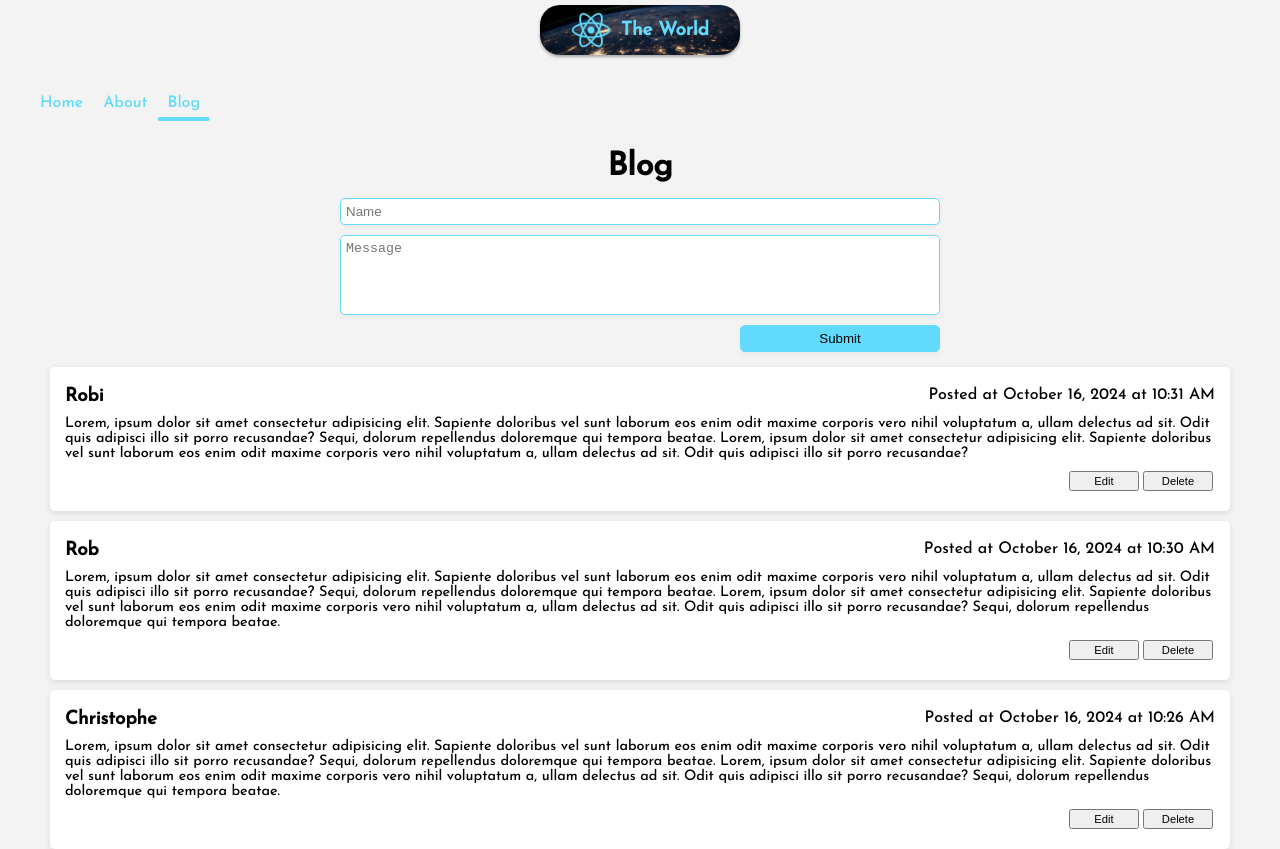
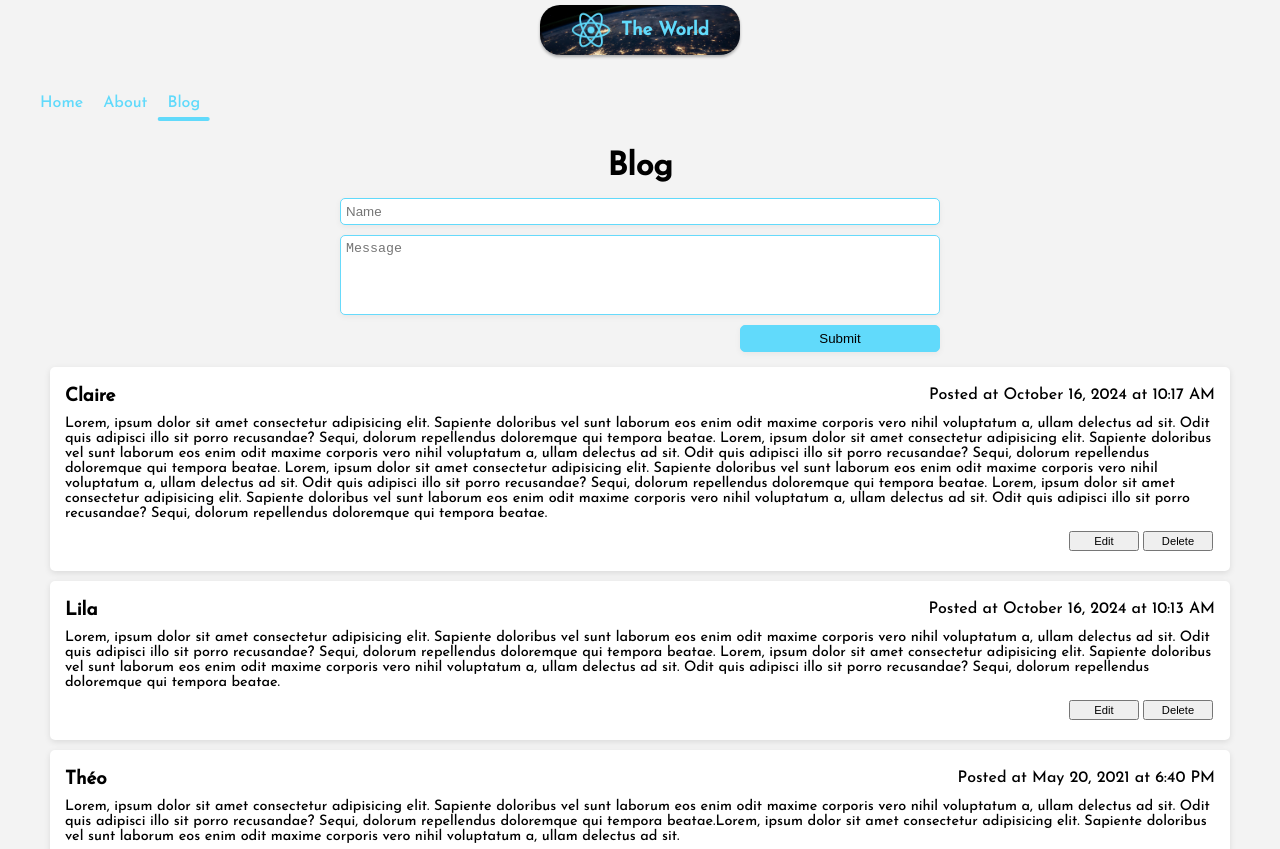
Before and after one commit to Rosanvila/React-Flag, a React (Create React App) app: page /blog in a window 1280 px wide. Shown: the top 849 px of the page. Built offline with nearby package versions, Linux system fonts and the light colour scheme; data requests are answered from the project's data file.

Commit message:
[feature] Delete articles fonction

```diff
--- a/src/assets/db.json
+++ b/src/assets/db.json
@@ -29,31 +29,6 @@
       "author": "Claire",
       "content": "Lorem, ipsum dolor sit amet consectetur adipisicing elit. Sapiente doloribus vel sunt laborum eos enim odit maxime corporis vero nihil voluptatum a, ullam delectus ad sit. Odit quis adipisci illo sit porro recusandae? Sequi, dolorum repellendus doloremque qui tempora beatae. Lorem, ipsum dolor sit amet consectetur adipisicing elit. Sapiente doloribus vel sunt laborum eos enim odit maxime corporis vero nihil voluptatum a, ullam delectus ad sit. Odit quis adipisci illo sit porro recusandae? Sequi, dolorum repellendus doloremque qui tempora beatae.\n\nLorem, ipsum dolor sit amet consectetur adipisicing elit. Sapiente doloribus vel sunt laborum eos enim odit maxime corporis vero nihil voluptatum a, ullam delectus ad sit. Odit quis adipisci illo sit porro recusandae? Sequi, dolorum repellendus doloremque qui tempora beatae. Lorem, ipsum dolor sit amet consectetur adipisicing elit. Sapiente doloribus vel sunt laborum eos enim odit maxime corporis vero nihil voluptatum a, ullam delectus ad sit. Odit quis adipisci illo sit porro recusandae? Sequi, dolorum repellendus doloremque qui tempora beatae.\n\n",
       "date": 1729073844344
-    },
-    {
-      "id": "6",
-      "author": "Mathieu",
-      "content": "Lorem, ipsum dolor sit amet consectetur adipisicing elit. Sapiente doloribus vel sunt laborum eos enim odit maxime corporis vero nihil voluptatum a, ullam delectus ad sit. Odit quis adipisci illo sit porro recusandae? Sequi, dolorum repellendus doloremque qui tempora beatae. Lorem, ipsum dolor sit amet consectetur adipisicing elit. Sapiente doloribus vel sunt laborum eos enim odit maxime corporis vero nihil voluptatum a, ullam delectus ad sit. Odit quis adipisci illo sit porro recusandae? Sequi, dolorum repellendus doloremque qui tempora beatae.\n\n",
-      "date": 1729074215537
-    },
-    {
-      "id": "7",
-      "author": "Christophe",
-      "content": "Lorem, ipsum dolor sit amet consectetur adipisicing elit. Sapiente doloribus vel sunt laborum eos enim odit maxime corporis vero nihil voluptatum a, ullam delectus ad sit. Odit quis adipisci illo sit porro recusandae? Sequi, dolorum repellendus doloremque qui tempora beatae. Lorem, ipsum dolor sit amet consectetur adipisicing elit. Sapiente doloribus vel sunt laborum eos enim odit maxime corporis vero nihil voluptatum a, ullam delectus ad sit. Odit quis adipisci illo sit porro recusandae? Sequi, dolorum repellendus doloremque qui tempora beatae.\n\n",
-      "date": 1729074401158
-    },
-    {
-      "id": "8",
-      "author": "Rob",
-      "content": "Lorem, ipsum dolor sit amet consectetur adipisicing elit. Sapiente doloribus vel sunt laborum eos enim odit maxime corporis vero nihil voluptatum a, ullam delectus ad sit. Odit quis adipisci illo sit porro recusandae? Sequi, dolorum repellendus doloremque qui tempora beatae. Lorem, ipsum dolor sit amet consectetur adipisicing elit. Sapiente doloribus vel sunt laborum eos enim odit maxime corporis vero nihil voluptatum a, ullam delectus ad sit. Odit quis adipisci illo sit porro recusandae? Sequi, dolorum repellendus doloremque qui tempora beatae.\n\n",
-      "date": 1729074652424
-    },
-    {
-      "author": "Robi",
-      "content": "Lorem, ipsum dolor sit amet consectetur adipisicing elit. Sapiente doloribus vel sunt laborum eos enim odit maxime corporis vero nihil voluptatum a, ullam delectus ad sit. Odit quis adipisci illo sit porro recusandae? Sequi, dolorum repellendus doloremque qui tempora beatae. Lorem, ipsum dolor sit amet consectetur adipisicing elit. Sapiente doloribus vel sunt laborum eos enim odit maxime corporis vero nihil voluptatum a, ullam delectus ad sit. Odit quis adipisci illo sit porro recusandae?",
-      "date": 1729074664221,
-      "updatedDate": 1729077355741,
-      "id": "9"
     }
   ]
 }
--- a/src/components/Article.js
+++ b/src/components/Article.js
@@ -1,28 +1,32 @@
 import React from 'react';
 import axios from "axios";
 
-const Article = ({article}) => {
+const Article = ({ article, onDelete }) => {
     const [isEditing, setIsEditing] = React.useState(false);
     const [editedContent, setEditedContent] = React.useState("");
 
     const dateFormat = (date) => {
-        const options = {year: "numeric", month: "long", day: "numeric", hour: "numeric", minute: "numeric"};
+        const options = { year: "numeric", month: "long", day: "numeric", hour: "numeric", minute: "numeric" };
         return new Date(date).toLocaleDateString("en-EN", options);
     };
 
     const handleEdit = () => {
-        // Update the article content
         const updatedArticle = {
             author: article.author,
             content: editedContent ? editedContent : article.content,
             date: article.date,
             updatedDate: Date.now(),
-        }
-        // Call the update function
+        };
         axios.put(`http://localhost:3001/articles/${article.id}`, updatedArticle).then(() => {
             setIsEditing(false);
         });
-    }
+    };
+
+    const handleDelete = () => {
+        axios.delete(`http://localhost:3001/articles/${article.id}`).then(() => {
+            onDelete(article.id);
+        });
+    };
 
     return (
         <div className={"article"}>
@@ -31,17 +35,17 @@ const Article = ({article}) => {
                 <span>Posted at {dateFormat(article.date)}</span>
             </div>
             {isEditing ? (
-                <textarea defaultValue={article.content} onChange={(e) => setEditedContent(e.target.value)}/>
+                <textarea defaultValue={article.content} onChange={(e) => setEditedContent(e.target.value)} />
             ) : (
                 <p>{editedContent ? editedContent : article.content}</p>
             )}
             <div className={"btn-container"}>
                 {isEditing ? (
-                        <button onClick={() => handleEdit()}>Save</button>)
-                    : (
-                        <button onClick={() => setIsEditing(true)}>Edit</button>
-                    )}
-                <button>Delete</button>
+                    <button onClick={() => handleEdit()}>Save</button>
+                ) : (
+                    <button onClick={() => setIsEditing(true)}>Edit</button>
+                )}
+                <button onClick={() => handleDelete()}>Delete</button>
             </div>
         </div>
     );
--- a/src/pages/Blog.js
+++ b/src/pages/Blog.js
@@ -1,4 +1,4 @@
-import React, {useEffect} from 'react';
+import React, { useEffect } from 'react';
 import Logo from "../components/Logo";
 import Navigation from "../components/Navigation";
 import axios from "axios";
@@ -23,7 +23,7 @@ const getData = async () => {
     };
 
     useEffect(() => {
-    getData().then(r => r);
+        getData();
     }, []);
 
     const handle = (ev) => {
@@ -43,33 +43,37 @@ useEffect(() => {
                 setError(false);
                 setContent("");
                 setAuthor("");
-                getData().then(r => r);
+                getData();
             });
         }
     };
 
+    const handleDelete = (id) => {
+        setBlogData(previousData => previousData.filter(article => article.id !== id));
+    };
+
     return (
         <div className="blog-container">
-            <Logo/>
-            <Navigation/>
+            <Logo />
+            <Navigation />
             <h1>Blog</h1>
             <form onSubmit={(ev) => handle(ev)}>
                 <input type="text" placeholder="Name"
                        onChange={(e) => (setAuthor(e.target.value))}
-                       value={author}/>
-                <textarea placeholder="Message" style={{border: error ? "1px solid red" : "1px solid #67dafb"}}
+                       value={author} />
+                <textarea placeholder="Message" style={{ border: error ? "1px solid red" : "1px solid #67dafb" }}
                           onChange={(ev) => setContent(ev.target.value)}
                           value={content}></textarea>
                 <p>
                     {error && "Your message is too short, it should be at least 140 characters long."}
                 </p>
-                <input type="submit" value="Submit"/>
+                <input type="submit" value="Submit" />
             </form>
             <ul>
                 {blogData
                     .sort((a, b) => b.date - a.date)
                     .map((article) => (
-                        <Article key={article.id} article={article}/>
+                        <Article key={article.id} article={article} onDelete={handleDelete} />
                     ))}
             </ul>
         </div>
```
Lines whose indentation alone changed are shown as unchanged.
